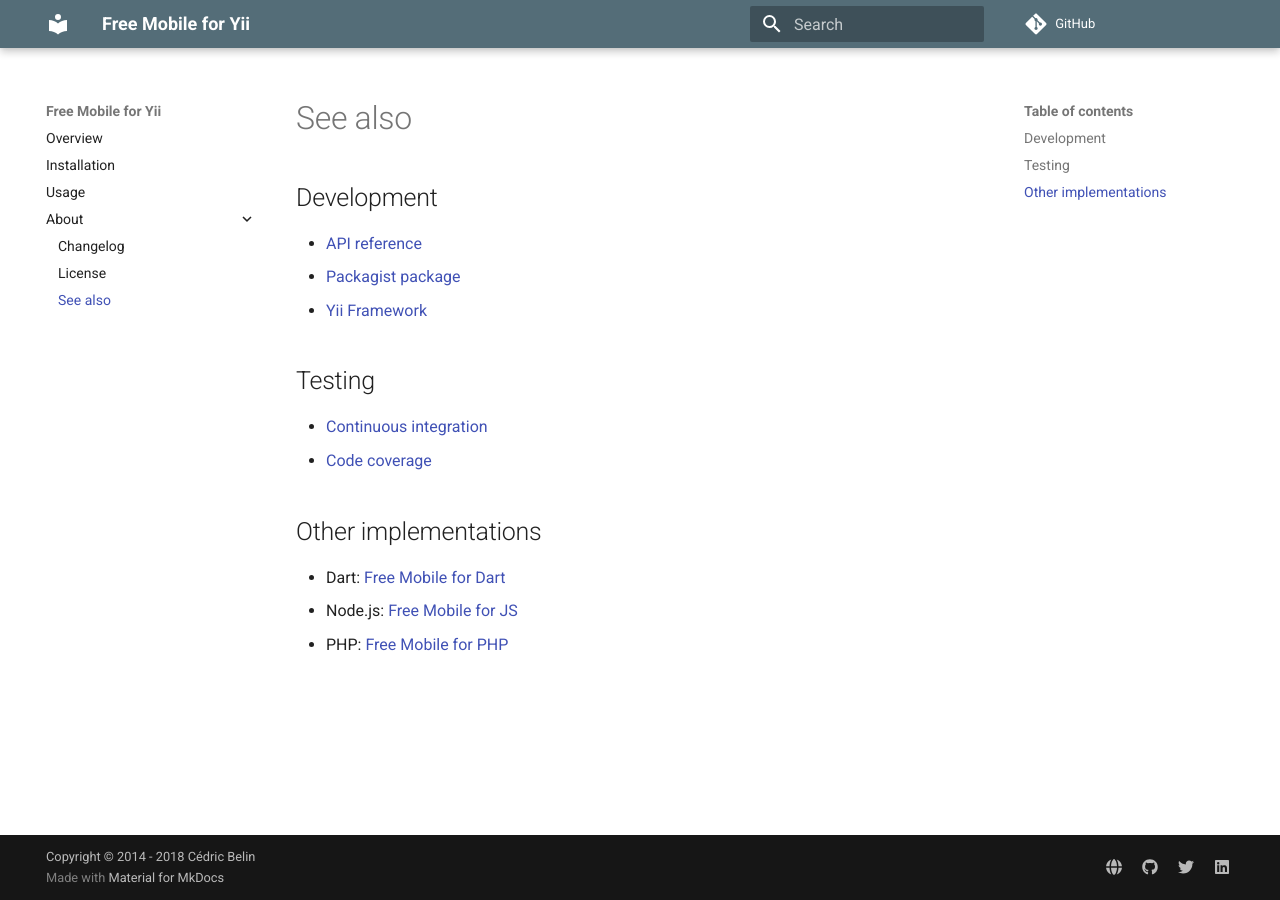
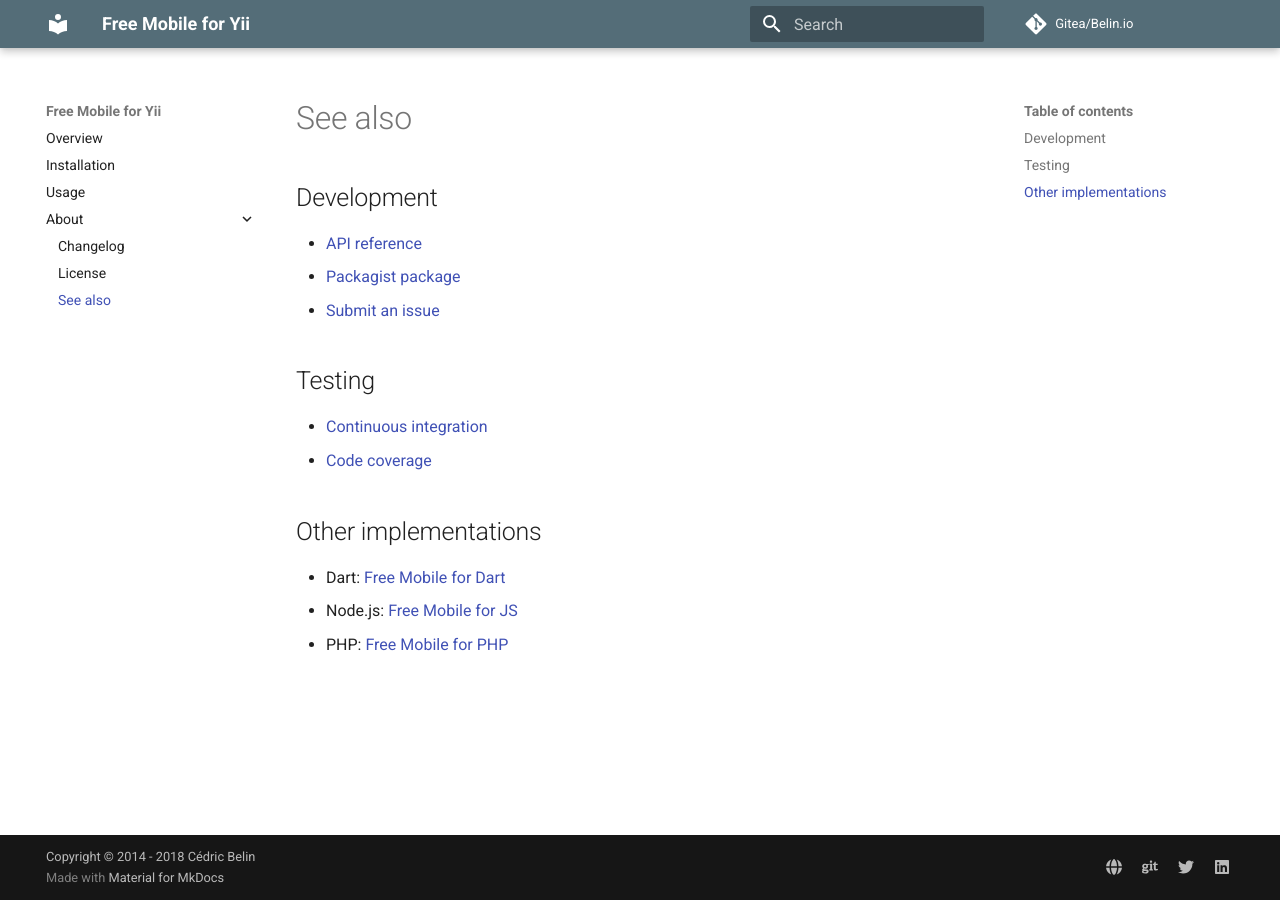
Before and after one commit to cedx/yii2-free-mobile, an MkDocs documentation site: the page built from doc/about/see_also.md, in a window 1280 px wide. Built offline with MkDocs 1.6.1 and Material for MkDocs 9.7.7, drawn with Linux system fonts in a browser that asks for light colours; comment, search, counter and statistics services are not loaded; old or Windows-style settings are respelled for this version of MkDocs.

```diff
--- a/doc/about/see_also.md
+++ b/doc/about/see_also.md
@@ -3,7 +3,7 @@
 ## Development
 - [API reference](https://dev.belin.io/yii2-free-mobile/api)
 - [Packagist package](https://packagist.org/packages/cedx/yii2-free-mobile)
-- [Yii Framework](https://www.yiiframework.com)
+- [Submit an issue](https://git.belin.io/cedx/yii2-free-mobile/issues)
 
 ## Testing
 - [Continuous integration](https://travis-ci.com/cedx/yii2-free-mobile)
--- a/mkdocs.yml
+++ b/mkdocs.yml
@@ -6,9 +6,9 @@ site_url: https://dev.belin.io/yii2-free-mobile
 docs_dir: doc
 site_dir: web
 
-repo_name: GitHub
-repo_url: https://github.com/cedx/yii2-free-mobile
-edit_uri: ''
+repo_name: Gitea/Belin.io
+repo_url: https://git.belin.io/cedx/yii2-free-mobile
+edit_uri: _edit/master/doc/
 
 copyright: Copyright &copy; 2014 - 2018 Cédric Belin
 google_analytics:
@@ -18,7 +18,7 @@ google_analytics:
 extra:
   social:
   - {type: globe, link: 'https://belin.io'}
-  - {type: github, link: 'https://github.com/cedx'}
+  - {type: git, link: 'https://git.belin.io/cedx'}
   - {type: twitter, link: 'https://twitter.com/cedxbelin'}
   - {type: linkedin, link: 'https://linkedin.com/in/cedxbelin'}
 
@@ -26,7 +26,7 @@ markdown_extensions:
 - admonition
 - codehilite
 
-pages:
+nav:
 - Overview: index.md
 - Installation: installation.md
 - Usage: usage.md
```
Also changed, not shown: CHANGELOG.md (+1 -1 lines), README.md (+6 -3 lines).
